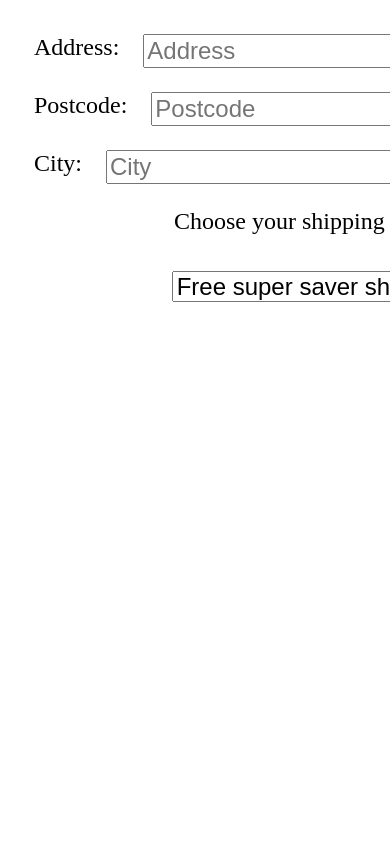
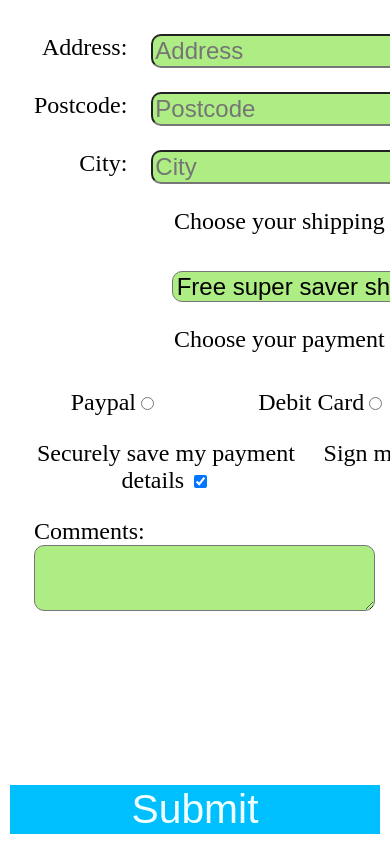
Before and after one commit to MadBunny-1306/Store-check-out-form, a plain HTML site: page index.html in a window 390 px wide. Shown: the top 844 px of the page. Drawn offline with Linux system fonts and the light colour scheme.

Commit message:
Fully responsive form using flexbox

```diff
--- a/css/style.css
+++ b/css/style.css
@@ -19,6 +19,7 @@ form {
 .container {
   display: flex;
   flex-wrap: wrap;
+  margin-bottom: 1em;
 }
 
 .details {
@@ -31,16 +32,14 @@ form {
 }
 
 .address .form-group label {
-  flex-direction: 1;
+  flex: 1;
   text-align: right;
   margin-right: 1em;
 }
 
 .address .form-group input {
-  flex-direction: 3;
+  flex: 3;
   font-size: 1em;
-  border-radius: ;
-  background-color: ;
 }
 
 .shipping {
@@ -52,10 +51,57 @@ form {
   margin-top: 0.5em;
 }
 
+.payment {
+  text-align: center;
+  margin-top: 1em;
+}
+
+.payment div:nth-child(2) {
+  display: flex;
+}
+
+.payment div:nth-child(2) label {
+  flex: 1;
+  margin-top: 0.5em;
+}
+
+.checks {
+  display: flex;
+  text-align: center;
+  margin-top: 1em;
+}
+
+.checks label {
+  flex: 1;
+}
+
 .comments {
   flex: 1;
+  display: flex;
+  flex-direction: column;
+  margin: 1em;
+}
+
+.comments textarea {
+  flex: 1;
+}
+
+input,
+textarea,
+select {
+  background-color: rgba(138, 230, 81, 0.7);
+  border-radius: 10px;
 }
 
 .submit {
   margin-top: auto;
+  text-align: center;
 }
+
+.submit button {
+  background-color: deepskyblue;
+  width: 100%;
+  color: azure;
+  font-size: 1.7em;
+  border: none;
+}
--- a/index.html
+++ b/index.html
@@ -59,55 +59,45 @@
               </select>
             </div>
           </div>
+          <div class="payment">
+            <div><p>Choose your payment method:</p></div>
+            <div>
+              <label
+                >Paypal<input type="radio" name="payment" value="paypal"
+              /></label>
+              <label
+                >Debit Card<input
+                  type="radio"
+                  name="payment"
+                  value="debit card"
+              /></label>
+              <label
+                >Credit Card<input
+                  type="radio"
+                  name="payment"
+                  value="credit card"
+              /></label>
+            </div>
+          </div>
+          <div class="checks">
+            <label>
+              Securely save my payment details
+              <input type="checkbox" name="save payment" checked="checked" />
+            </label>
+            <label>
+              Sign me up for email updates
+              <input type="checkbox" name="email updates" checked="checked" />
+            </label>
+          </div>
         </div>
-        <div class="comments"></div>
+        <div class="comments">
+          <label for="comments">Comments:</label>
+          <textarea rows="4" cols="40" name="comments" id="comments"></textarea>
+        </div>
       </div>
-      <div class="submit"></div>
-
-      <!--
-
-      <br />
-
-
-      <br />
-
-
-
-
-
-
-      <p>Choose your payment method:</p>
-      <label>Paypal<input type="radio" name="payment" value="paypal" /></label>
-      <label
-        >Debit Card<input type="radio" name="payment" value="debit card"
-      /></label>
-      <label
-        >Credit Card<input type="radio" name="payment" value="credit card"
-      /></label>
-      <br />
-
-      <label for="comments">Comments:</label>
-      <textarea rows="4" cols="40" name="comments" id="comments"></textarea>
-      <br />
-
-      <label
-        >Sign me up for email updates<input
-          type="checkbox"
-          name="email updates"
-          checked="checked"
-      /></label>
-      <br />
-
-      <label
-        >Securely save my payment details<input
-          type="checkbox"
-          name="save payment"
-          checked="checked"
-      /></label>
-      <br />
-
-      <input type="submit" value="Submit" />
-     -->
+      <div class="submit">
+        <button type="submit">Submit</button>
+      </div>
     </form>
   </body>
 </html>
```
